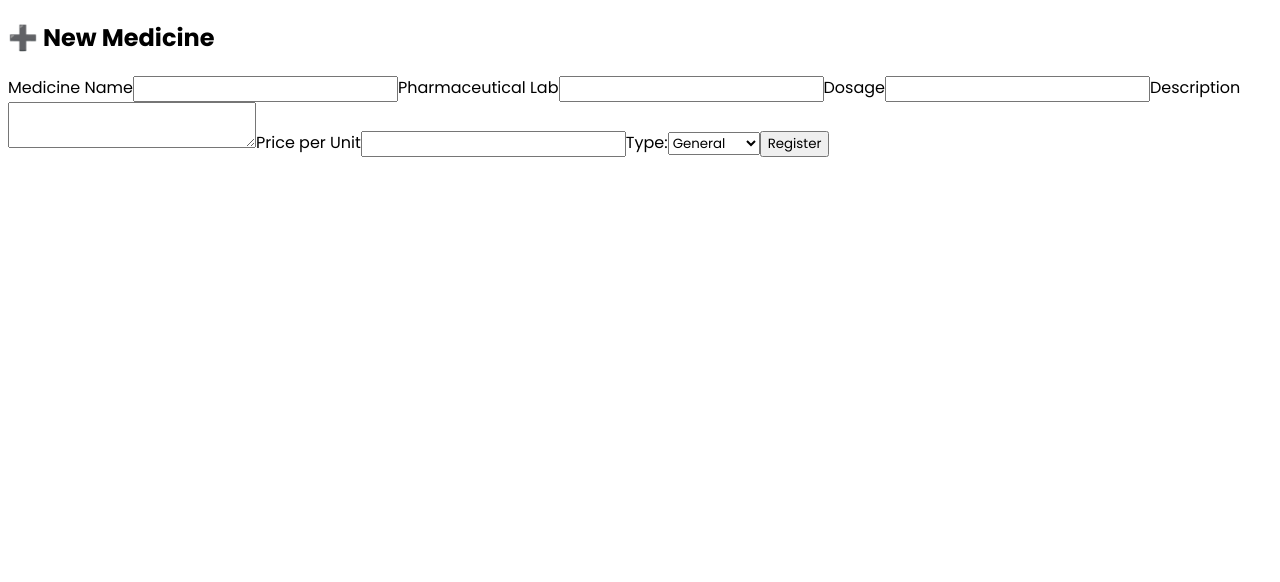
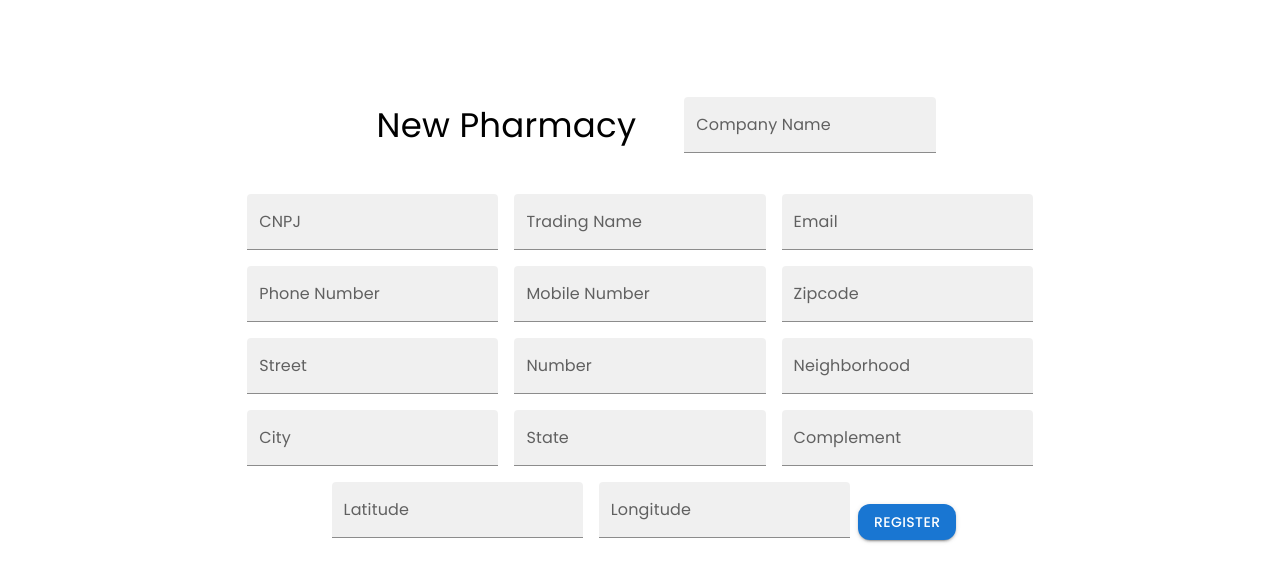
Before and after one commit to GustavoMA26/M1Final-Project, a React (Vite) app: page /register-pharmacy in a window 1280 px wide. Shown: the top 582 px of the page. Built offline with nearby package versions, Linux system fonts and the light colour scheme.

Commit message:
feat: styling RegisterPharmacy page with MUI

```diff
--- a/src/App.jsx
+++ b/src/App.jsx
@@ -1,12 +1,13 @@
 import './App.css'
 import { Main } from "./components/main/index"
-import { RegisterMedicine } from './pages/registerMedicine'
+import { Login } from './pages/loginPage/login'
+import { RegisterPharmacy } from './pages/registerPharmacy'
 
 function App() {
 
   return (
     <>
-    <RegisterMedicine />
+    <RegisterPharmacy />
     </>
 
   )
--- a/src/pages/registerPharmacy/index.jsx
+++ b/src/pages/registerPharmacy/index.jsx
@@ -1,4 +1,8 @@
+import { TextField, Typography } from "@mui/material";
+import Button from '@mui/material/Button';
 import { useForm } from "react-hook-form";
+import Container from '@mui/material/Container';
+import Box from '@mui/material/Box';
 
 function RegisterPharmacy () {
 
@@ -14,6 +18,7 @@ function RegisterPharmacy () {
 
 
     const checkZipcode = (e) => {
+        console.log(e)
         const zipcode = e.target.value.replace(/\D/g, '');
         fetch(`https://viacep.com.br/ws/${zipcode}/json/`)
         .then(response => response.json())
@@ -27,135 +32,196 @@ function RegisterPharmacy () {
     }
     return (
         <>
-            <h2>➕ New Pharmacy</h2>
+                <Container maxWidth="md">
                     <form onSubmit={handleSubmit(onSubmit)}>
-                <label htmlFor="company">Company Name</label>
-                <input
+                    <Box
+                        display="flex"
+                        flexDirection={"row"}
+                        alignItems="center"
+                        justifyContent="center"
+                        margin="auto"
+                        marginTop={5}
+                        padding={3}
+                        sx={{ display: 'flex', flexWrap: 'wrap' }}>
+                        <Typography
+                            variant="h4"
+                            padding={5}
+                            textAlign="center">New Pharmacy
+                        </Typography>
+                        <TextField
+                            label ="Company Name"
                             id="company"
-                    type="text"
+                            sx={{ m: 1, width: '25ch' }}
+                            variant="filled"
+                            margin="normal"
+                            type={"text"}
                             name="company"
                             {...register("company", {
                                 required: "Please fill out this field"})}
-
                         />
-                <label htmlFor="cnpj">CNPJ</label>
-                <input
-                    id="cnpj"
-                    type="text"
-                    name="company"
+                        <TextField
+                            label ="CNPJ"
+                            id="CNPJ"
+                            sx={{ m: 1, width: '25ch' }}
+                            margin="normal"
+                            type={"text"}
+                            variant="filled"
+                            name="cnpj"
                             {...register("cnpj", {
                                 required: "Please fill out this field"})}
                         />
-                <label htmlFor="tradingName">Trading Name</label>
-                <input
+                        <TextField
+                            label ="Trading Name"
                             id="tradingName"
-                    type="text"
+                            sx={{ m: 1, width: '25ch' }}
+                            margin="normal"
+                            type={"text"}
+                            variant="filled"
                             name="tradingName"
                             {...register("tradingName", {
                                 required: "Please fill out this field"})}
                         />
-                <label htmlFor="email">Email</label>
-                <input
-                    id="companyEmail"
-                    type="email"
+                        <TextField
+                            label ="Email"
+                            id="email"
+                            sx={{ m: 1, width: '25ch' }}
+                            margin="normal"
+                            type={"email"}
+                            variant="filled"
                             name="email"
                             {...register("email", {
                                 required: "Please fill out this field"})}
                         />
-                <label htmlFor="phone">Phone Number:</label>
-                <input
+                        <TextField
                             id="phone"
-                    type="tel"
+                            label ="Phone Number"
+                            sx={{ m: 1, width: '25ch' }}
+                            margin="normal"
+                            type={"tel"}
+                            variant="filled"
                             name="phone"
                             {...register("phone", {
                                 required: "Please fill out this field"})}
                         />
-                <label htmlFor="mobile">Mobile Number</label>
-                <input
+                        <TextField
                             id="mobile"
-                    type="tel"
+                            label ="Mobile Number"
+                            sx={{ m: 1, width: '25ch' }}
+                            margin="normal"
+                            type={"tel"}
+                            variant="filled"
                             name="mobile"
                             {...register("mobile", {
                                 required: "Please fill out this field"})}
                         />
-                <fieldset>Address
-                    <label htmlFor="zipcode">Zipcode</label>
-                    <input
+                        <TextField
+                            label ="Zipcode"
                             id="zipcode"
-                        type="text"
+                            sx={{ m: 1, width: '25ch' }}
+                            margin="normal"
+                            type={"text"}
+                            variant="filled"
                             name="zipcode"
-                        required
+                            onBlur={checkZipcode}
                             {...register("zipcode", {
                                 required: "Please fill out this field"})}
-                        onBlur={checkZipcode}
                         />
-                    <label htmlFor="street">Street</label>
-                    <input
+                        <TextField
+                            label ="Street"
                             id="street"
-                        type="text"
+                            sx={{ m: 1, width: '25ch' }}
+                            margin="normal"
+                            type={"text"}
+                            variant="filled"
                             name="street"
                             {...register("street", {
                                 required: "Please fill out this field"})}
                         />
-                    <label htmlFor="addressNumber">Number</label>
-                    <input
+                        <TextField
+                            label ="Number"
                             id="addressNumber"
-                        type="number"
+                            sx={{ m: 1, width: '25ch' }}
+                            margin="normal"
+                            type={"number"}
+                            variant="filled"
                             name="addressNumber"
                             {...register("addressNumber", {
                                 required: "Please fill out this field"})}
                         />
-                    <label htmlFor="neighborhood">Neighborhood</label>
-                    <input
+                        <TextField
+                            label ="Neighborhood"
                             id="neighborhood"
-                        type="text"
+                            sx={{ m: 1, width: '25ch' }}
+                            margin="normal"
+                            type={"text"}
+                            variant="filled"
                             name="neighborhood"
                             {...register("neighborhood", {
                                 required: "Please fill out this field"})}
                         />
-                    <label htmlFor="city">City</label>
-                    <input
+                        <TextField
+                            label ="City"
                             id="city"
-                        type="text"
+                            sx={{ m: 1, width: '25ch' }}
+                            margin="normal"
+                            type={"text"}
+                            variant="filled"
                             name="city"
                             {...register("city", {
                                 required: "Please fill out this field"})}
                         />
-                    <label htmlFor="state">State</label>
-                    <input
+                        <TextField
+                            label ="State"
                             id="state"
-                        type="text"
+                            sx={{ m: 1, width: '25ch' }}
+                            margin="normal"
+                            type={"text"}
+                            variant="filled"
                             name="state"
                             {...register("state", {
                                 required: "Please fill out this field"})}
                         />
-                    <label htmlFor="complement">Complement</label>
-                    <input
+                        <TextField
+                            label ="Complement"
                             id="complement"
-                        type="text"
+                            sx={{ m: 1, width: '25ch' }}
+                            margin="normal"
+                            type={"text"}
+                            variant="filled"
                             name="complement"
                             {...register("complement", {
                                 required: false})}
                         />
-                    <label htmlFor="latitude">Latitude</label>
-                    <input
+                        <TextField
+                            label ="Latitude"
                             id="latitude"
-                        type="text"
+                            sx={{ m: 1, width: '25ch' }}
+                            margin="normal"
+                            type={"text"}
+                            variant="filled"
                             name="latitude"
                             {...register("latitude", {
                                 required: "Please fill out this field"})}
                         />
-                    <label htmlFor="longitude">Longitude</label>
-                    <input
+                        <TextField
+                            label ="Longitude"
                             id="longitude"
-                        type="text"
+                            sx={{ m: 1, width: '25ch' }}
+                            margin="normal"
+                            type={"text"}
+                            variant="filled"
                             name="longitude"
                             {...register("longitude", {
                                 required: "Please fill out this field"})}
                         />
-                </fieldset>
-                    <button type="submit">Register</button>
+                        <Button
+                        sx={{marginTop:3, borderRadius:3}}
+                        variant="contained"
+                        type="submit"
+                        >Register</Button>
+                    </Box>
                 </form>
+            </Container>
         </>
     )
 }
```
Lines whose indentation alone changed are shown as unchanged.
